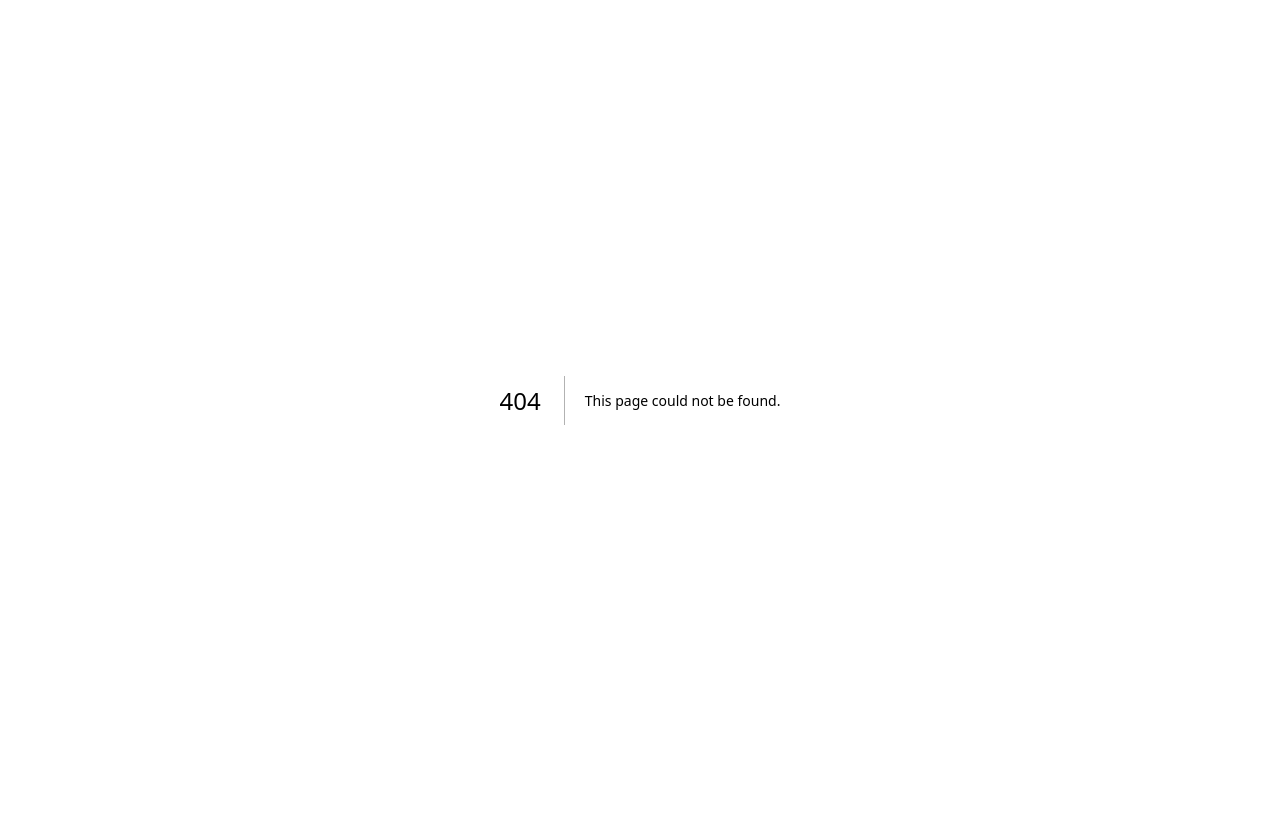
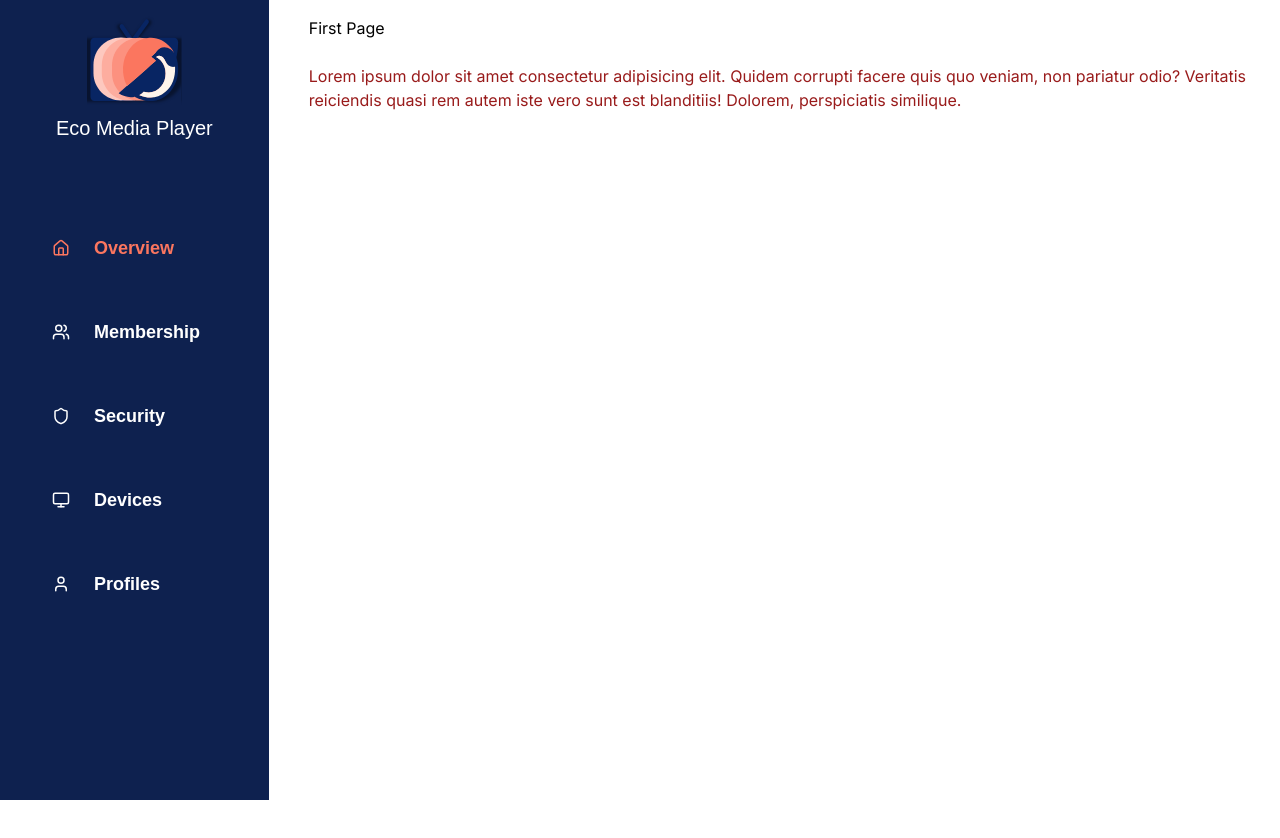
Before and after one commit to dawazakx/echo_med-a_player_web_user, a Next.js app: page /dashboard in a window 1280 px wide. Before the commit this address had no page. Shown: the top 838 px of the page. Before the commit the page ends 800 px from the top, so only its background shows below. Built offline with nearby package versions, Linux system fonts and the light colour scheme.

Commit message:
dashboard layout done

```diff
--- a/components/Navbar.tsx
+++ b/components/Navbar.tsx
@@ -40,9 +40,9 @@ const Navbar = () => {
 
           {/* Dashboard Login Button */}
           <div>
-          <Link href="/register" legacyBehavior>
+          <Link href="auth/register" legacyBehavior>
               <a className="mt-4 lg:mt-0 bg-[#122E5D] text-white px-4 py-2 rounded-full hover:bg-blue-700 focus:outline-none focus:ring-2 focus:ring-blue-700 focus:ring-opacity-50 transition-colors duration-300">
-                Dashboard Login
+                Register
               </a>
             </Link>
           </div>
--- /dev/null
+++ b/components/dashboard-layout/DashboardLinks.ts
@@ -0,0 +1,35 @@
+import { Home, Users, Shield, Monitor, User } from "lucide-react";
+
+export interface IDashboardLink {
+  icon: any;
+  title: string;
+  url: string;
+}
+
+export const DashboardLinks: IDashboardLink[] = [
+  {
+    icon: Home,
+    title: "Overview",
+    url: "/dashboard",
+  },
+  {
+    icon: Users,
+    title: "Membership",
+    url: "/dashboard/membership",
+  },
+  {
+    icon: Shield,
+    title: "Security",
+    url: "/dashboard/security",
+  },
+  {
+    icon: Monitor,
+    title: "Devices",
+    url: "/dashboard/devices",
+  },
+  {
+    icon: User,
+    title: "Profiles",
+    url: "/dashboard/profiles",
+  },
+];
--- /dev/null
+++ b/components/dashboard-layout/DashboardSidebar.tsx
@@ -0,0 +1,52 @@
+import Link from "next/link";
+import { useRouter } from "next/router";
+import { DashboardLinks, IDashboardLink } from "./DashboardLinks";
+
+const ParentLinkComponent = ({
+  link,
+  isActive,
+}: {
+  link: IDashboardLink;
+  isActive: boolean;
+}) => {
+  return (
+    <div className="flex gap-6 items-center">
+      <link.icon
+        width={18}
+        className={isActive ? "text-[#FB765F] text-lg" : "text-white text-lg"}
+      />
+      <span
+        className={`font-semibold text-[15px] ${
+          isActive ? "text-[#FB765F] text-lg" : "text-white text-lg"
+        }`}
+      >
+        {link.title}
+      </span>
+    </div>
+  );
+};
+
+const DashboardSidebar = () => {
+  const router = useRouter();
+
+  return (
+    <aside className="bg-primary font-poppins  w-[344px] text-white p-4 sticky z-30 top-0 h-screen">
+      <div className="flex items-center flex-col gap-2 mb-20">
+        <img src="/assets/dashLogo.svg" alt="logo" />
+        <p className="text-white text-center text-xl">Eco Media Player</p>
+      </div>
+      <div className="flex flex-col font-poppins gap-8 pl-5 text-xl ">
+        {DashboardLinks.map((link) => {
+          const isCurrentPath = router.pathname === link.url;
+          return (
+            <Link className="flex p-2 py-[12px] pl-4 rounded-lg items-center" href={link.url}>
+              <ParentLinkComponent link={link} isActive={isCurrentPath} />
+            </Link>
+          );
+        })}
+      </div>
+    </aside>
+  );
+};
+
+export default DashboardSidebar;
--- /dev/null
+++ b/components/dashboard-layout/Layout.tsx
@@ -0,0 +1,20 @@
+import { ReactNode, useState } from "react";
+import DashboardSidebar from "./DashboardSidebar";
+import { cn } from "@/lib/utils";
+import { inter } from "@/pages/_app";
+
+const Layout = ({ children, className }: { children: ReactNode; className?: string }) => {
+  return (
+    <div className="flex bg-white flex-auto flex-col">
+      <div className="flex gap-10  flex-auto min-w-0">
+      <DashboardSidebar />
+
+      <div className="flex mb-12 flex-col flex-auto overflow-y-auto min-h-screen min-w-0 relative w-full ">
+        <main className={cn("pr-4 py-4 flex-1 h-full grow", inter.className)}>{children}</main>
+      </div>
+      </div>
+    </div>
+  );
+};
+
+export default Layout;
--- a/pages/_app.tsx
+++ b/pages/_app.tsx
@@ -3,12 +3,28 @@ import type { AppProps } from "next/app";
 import { ToastContainer } from "react-toastify";
 import "react-toastify/dist/ReactToastify.css";
 import StoreProvider from "@/redux/provider";
+import { Inter } from "next/font/google";
+import type { ReactElement, ReactNode } from "react";
+import type { NextPage } from "next";
+import Layout from "@/components/dashboard-layout/Layout";
 
-export default function App({ Component, pageProps }: AppProps) {
+export const inter = Inter({ subsets: ["latin"] });
+export const nunito = Inter({ subsets: ["latin"], variable: "--font-nunito" });
+export type NextPageWithLayout<P = {}, IP = P> = NextPage<P, IP> & {
+  getLayout?: (page: ReactElement) => ReactNode;
+};
+
+type AppPropsWithLayout = AppProps & {
+  Component: NextPageWithLayout;
+};
+
+export default function App({ Component, pageProps }: AppPropsWithLayout) {
+  const getLayout = Component.getLayout ?? ((page) => page);
+
   return (
     <StoreProvider>
       <>
-        <Component {...pageProps} />
+        {getLayout(<Component {...pageProps} />)}
         <ToastContainer />
       </>
     </StoreProvider>
--- /dev/null
+++ b/pages/dashboard/index.tsx
@@ -0,0 +1,22 @@
+import Layout from "@/components/dashboard-layout/Layout";
+import { NextPageWithLayout } from "../_app";
+import { ReactElement } from "react";
+
+const Page: NextPageWithLayout = () => {
+  return (
+    <div className="flex-col flex gap-6">
+      <h1 className="text-black">First Page</h1>
+      <p className="text-red-800">
+        Lorem ipsum dolor sit amet consectetur adipisicing elit. Quidem corrupti facere quis quo
+        veniam, non pariatur odio? Veritatis reiciendis quasi rem autem iste vero sunt est
+        blanditiis! Dolorem, perspiciatis similique.
+      </p>
+    </div>
+  );
+};
+
+export default Page;
+
+Page.getLayout = function getLayout(page: ReactElement) {
+  return <Layout>{page}</Layout>;
+};
--- /dev/null
+++ b/pages/dashboard/membership/index.tsx
@@ -0,0 +1,22 @@
+import Layout from "@/components/dashboard-layout/Layout";
+import { NextPageWithLayout } from "@/pages/_app";
+import { ReactElement } from "react";
+
+const Page: NextPageWithLayout = () => {
+  return (
+    <div className="flex-col flex gap-6">
+      <h1 className="text-black">Membership Page</h1>
+      <p className="text-red-800">
+        Lorem ipsum dolor sit amet consectetur adipisicing elit. Quidem corrupti facere quis quo
+        veniam, non pariatur odio? Veritatis reiciendis quasi rem autem iste vero sunt est
+        blanditiis! Dolorem, perspiciatis similique.
+      </p>
+    </div>
+  );
+};
+
+export default Page;
+
+Page.getLayout = function getLayout(page: ReactElement) {
+  return <Layout>{page}</Layout>;
+};
--- a/styles/globals.css
+++ b/styles/globals.css
@@ -31,6 +31,15 @@ body {
 }
 
 @import url('https://fonts.googleapis.com/css2?family=Poppins:wght@400;500;600;700&display=swap');
+@import url("https://fonts.googleapis.com/css2?family=Inter:wght@100..900&display=swap");
+
+@import url("https://fonts.googleapis.com/css2?family=Nunito+Sans:ital,opsz,wght@0,6..12,200..1000;1,6..12,200..1000&display=swap");
+
+@layer base {
+  html {
+    font-family: "Inter", sans-serif;
+  }
+}
 
 body {
   font-family: 'Poppins', sans-serif;
--- a/tailwind.config.ts
+++ b/tailwind.config.ts
@@ -11,6 +11,13 @@ const config: Config = {
       backgroundImage: {
         "gradient-radial": "radial-gradient(var(--tw-gradient-stops))",
         "gradient-conic": "conic-gradient(from 180deg at 50% 50%, var(--tw-gradient-stops))",
+      },
+      fontFamily: {
+        nunito: ["Nunito Sans", "sans-serif"],
+        poppins: ["Poppins", "sans-serif"],
+      },
+      colors: {
+        primary: "#0E214F",
       },
       keyframes: {
         "caret-blink": {
```
Also changed, not shown: public/assets/dashLogo.svg (added).
